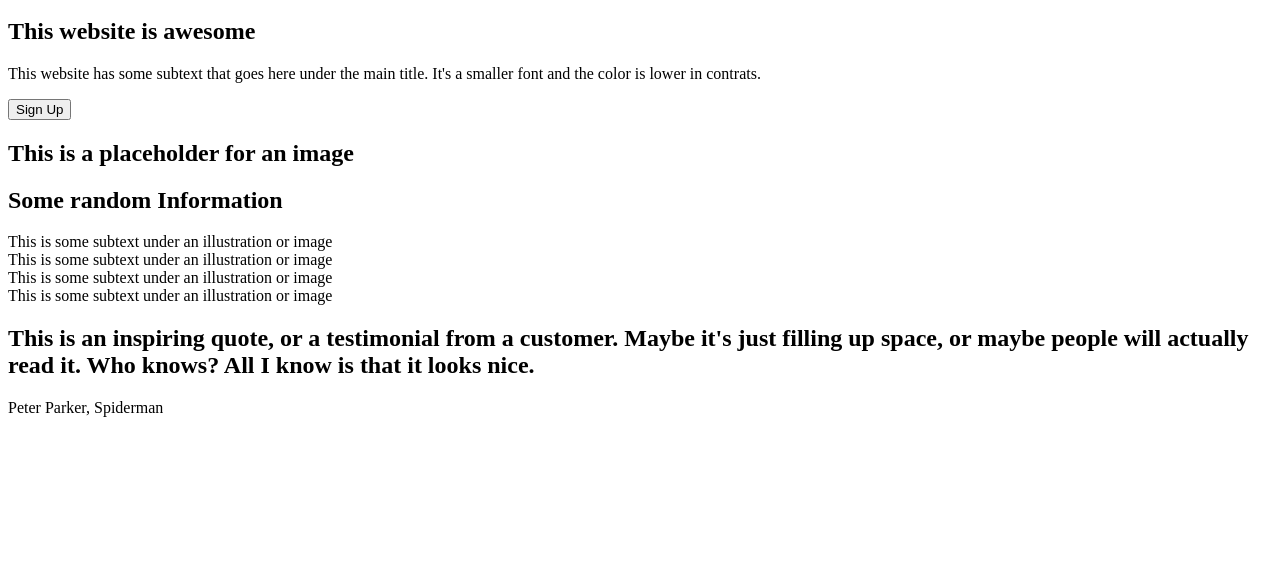
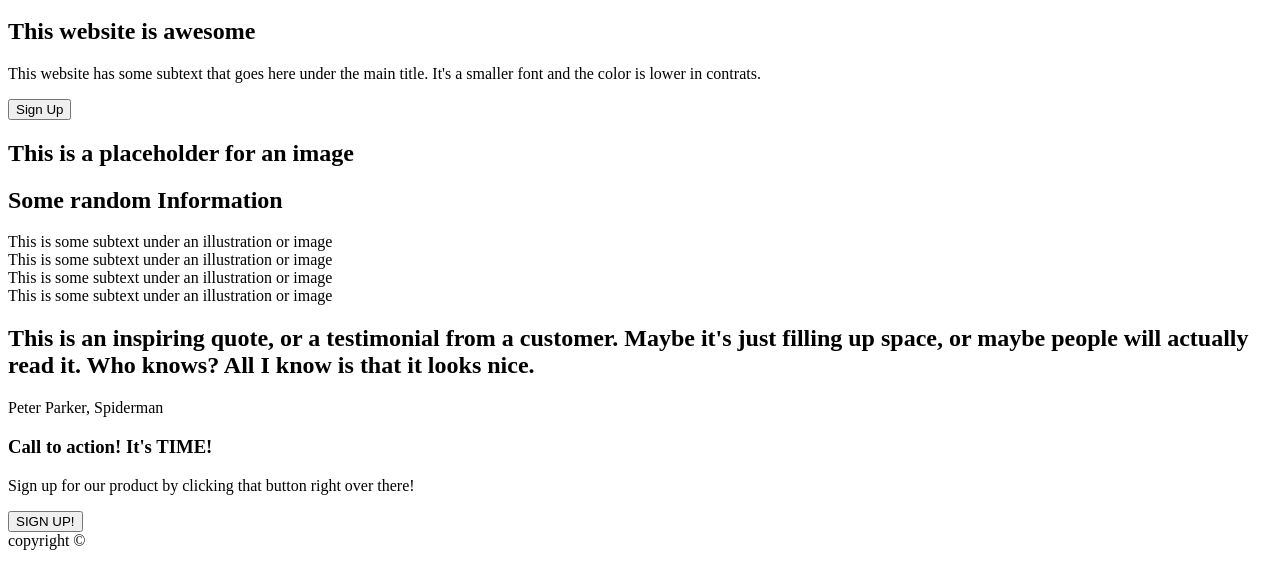
Before and after one commit to thebobuilder/landing-page, a plain HTML site: page index.html in a window 1280 px wide. Shown: the part 136-724 px from the top of the page. Drawn offline with Linux system fonts and the light colour scheme.

Commit message:
Added Call to action and footer sections to index.html

```diff
--- a/index.html
+++ b/index.html
@@ -63,6 +63,19 @@
         </h2>
         <span>Peter Parker, Spiderman</span>
     </section>
-
+    <section class="call">
+        <div class="message">
+            <h3>Call to action! It's TIME!</h3>
+            <p>Sign up for our product by clicking that button right over there!</p>
+        </div>
+        <div class="button">
+            <button class="sign-up">
+                SIGN UP!
+            </button>
+        </div>
+    </section>
+    <footer>
+        <span class="copyright">copyright &copy;</span>
+    </footer>
 </body>
 </html>
```
